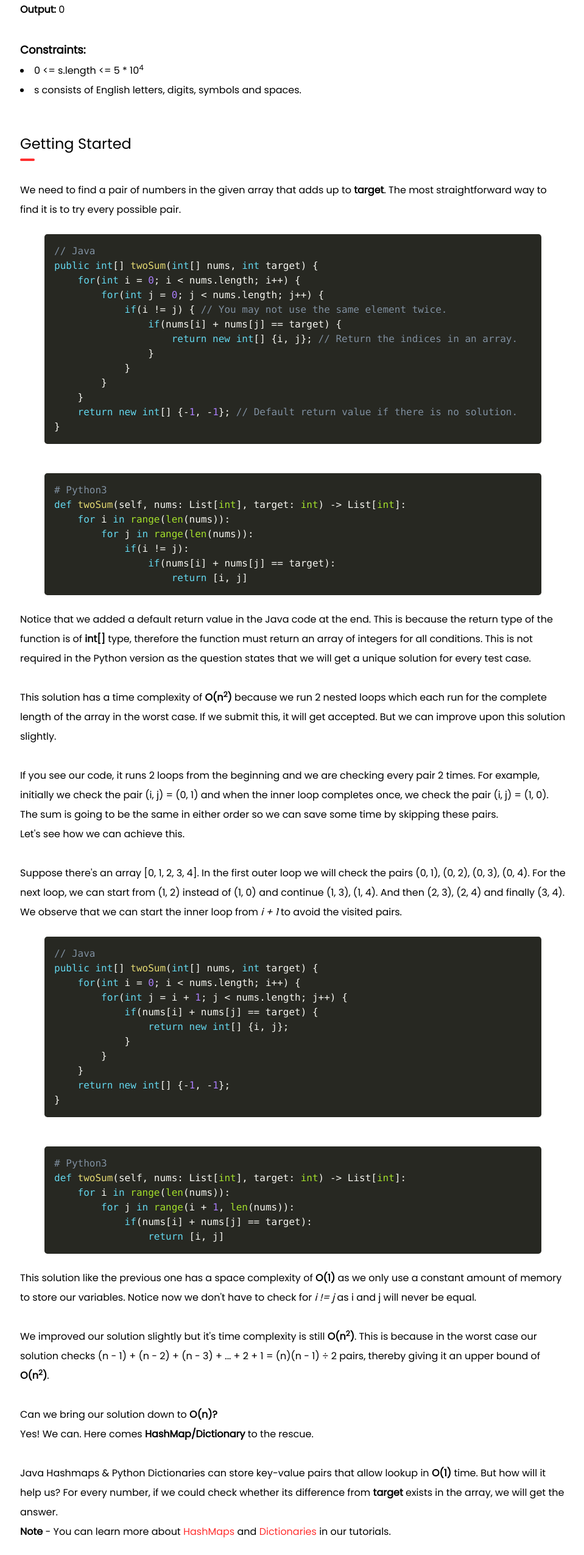
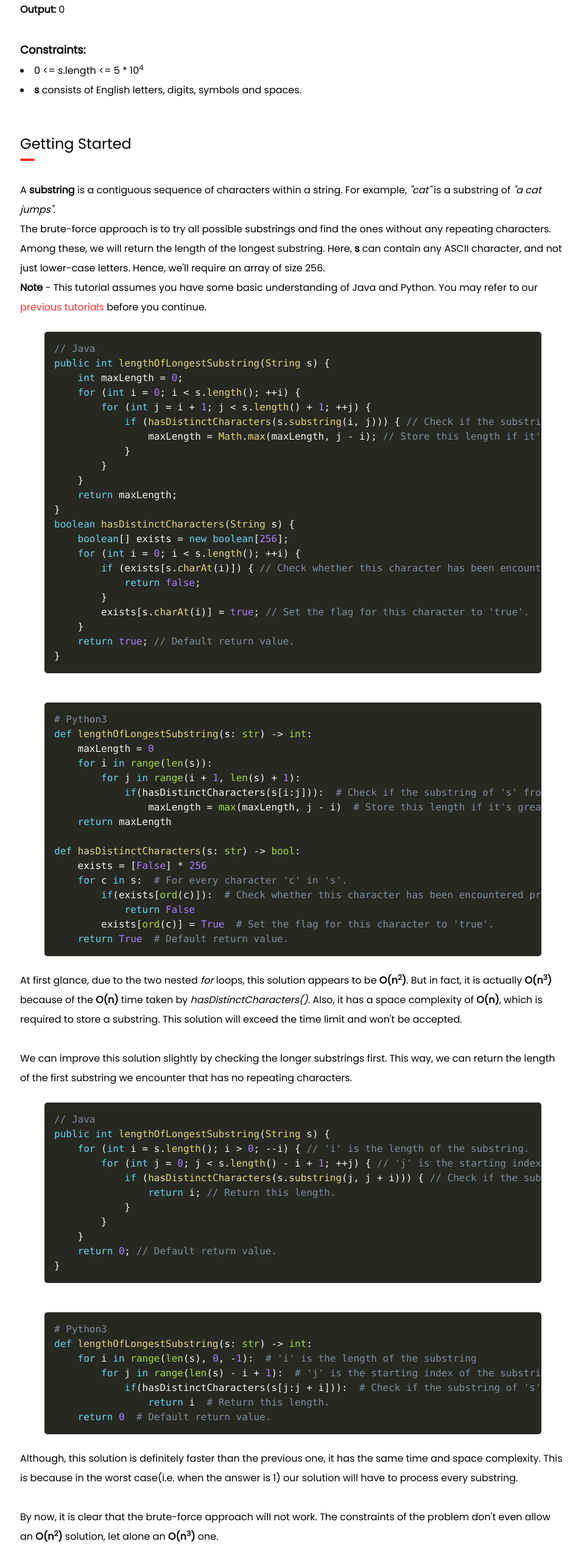
Before and after one commit to thesourceproject/thesourceproject.github.io, a Nuxt app: page /article/11-LeetCode-3-Longest-Substring-Without-Repeating-Characters in a window 1280 px wide. Shown: the part 1480-4030 px from the top of the page at 61% size, without its empty margins (159-1118 px from the left). Built offline with nearby package versions, Linux system fonts and the light colour scheme; a web font is replaced by a local one.

Commit message:
article 11 update

```diff
--- a/pages/article/11-LeetCode-3-Longest-Substring-Without-Repeating-Characters.vue
+++ b/pages/article/11-LeetCode-3-Longest-Substring-Without-Repeating-Characters.vue
@@ -61,122 +61,122 @@
       </p>
       <ul class="list-disc list-inside">
         <li>0 &lt;= s.length &lt;= 5 * 10<sup>4</sup></li>
-        <li>s consists of English letters, digits, symbols and spaces.</li>
+        <li>
+          <strong>s</strong> consists of English letters, digits, symbols and
+          spaces.
+        </li>
       </ul>
       <div class="mt-12 flex flex-col">
         <h2 class="text-2xl">Getting Started</h2>
         <div class="w-6 h-1 bg-background-2 rounded-full"></div>
       </div>
       <p class="mt-8">
-        We need to find a pair of numbers in the given array that adds up to
-        <strong>target</strong>. The most straightforward way to find it is to
-        try every possible pair.
+        A <strong>substring</strong> is a contiguous sequence of characters
+        within a string. For example, <em>"cat"</em> is a substring of
+        <em>"a cat jumps"</em>.<br />
+        The brute-force approach is to try all possible substrings and find the
+        ones without any repeating characters. Among these, we will return the
+        length of the longest substring. Here, <strong>s</strong> can contain
+        any ASCII character, and not just lower-case letters. Hence, we'll
+        require an array of size 256.<br />
+        <strong>Note</strong> - This tutorial assumes you have some basic
+        understanding of Java and Python. You may refer to our
+        <NuxtLink
+          class="text-text-3 hover:underline focus:underline focus:outline-none"
+          :to="{ path: '/find', query: { q: 'basics' } }"
+          >previous tutorials</NuxtLink
+        >
+        before you continue.
       </p>
       <CodeSnippet
         code="// Java
-public int[] twoSum(int[] nums, int target) {
-    for(int i = 0; i < nums.length; i++) {
-        for(int j = 0; j < nums.length; j++) {
-            if(i != j) { // You may not use the same element twice.
-                if(nums[i] + nums[j] == target) {
-                    return new int[] {i, j}; // Return the indices in an array.
-                }
+public int lengthOfLongestSubstring(String s) {
+    int maxLength = 0;
+    for (int i = 0; i < s.length(); ++i) {
+        for (int j = i + 1; j < s.length() + 1; ++j) {
+            if (hasDistinctCharacters(s.substring(i, j))) { // Check if the substring of 's' from 'i' to 'j - 1' has distinct characters.
+                maxLength = Math.max(maxLength, j - i); // Store this length if it's greater than 'maxLength'.
             }
         }
     }
-    return new int[] {-1, -1}; // Default return value if there is no solution.
+    return maxLength;
+}
+boolean hasDistinctCharacters(String s) {
+    boolean[] exists = new boolean[256];
+    for (int i = 0; i < s.length(); ++i) {
+        if (exists[s.charAt(i)]) { // Check whether this character has been encountered previously.
+            return false;
+        }
+        exists[s.charAt(i)] = true; // Set the flag for this character to 'true'.
+    }
+    return true; // Default return value.
 }"
         lang="language-java"
       />
       <CodeSnippet
         code="# Python3
-def twoSum(self, nums: List[int], target: int) -> List[int]:
-    for i in range(len(nums)):
-        for j in range(len(nums)):
-            if(i != j):
-                if(nums[i] + nums[j] == target):
-                    return [i, j]"
+def lengthOfLongestSubstring(s: str) -> int:
+    maxLength = 0
+    for i in range(len(s)):
+        for j in range(i + 1, len(s) + 1):
+            if(hasDistinctCharacters(s[i:j])):  # Check if the substring of 's' from 'i' to 'j - 1' has distinct characters.
+                maxLength = max(maxLength, j - i)  # Store this length if it's greater than 'maxLength'.
+    return maxLength
+
+def hasDistinctCharacters(s: str) -> bool:
+    exists = [False] * 256
+    for c in s:  # For every character 'c' in 's'.
+        if(exists[ord(c)]):  # Check whether this character has been encountered previously.
+            return False
+        exists[ord(c)] = True  # Set the flag for this character to 'true'.
+    return True  # Default return value."
         lang="language-python"
       />
       <p>
-        Notice that we added a default return value in the Java code at the end.
-        This is because the return type of the function is of
-        <strong>int[]</strong> type, therefore the function must return an array
-        of integers for all conditions. This is not required in the Python
-        version as the question states that we will get a unique solution for
-        every test case.<br /><br />
-        This solution has a time complexity of
-        <strong>O(n<sup>2</sup>)</strong> because we run 2 nested loops which
-        each run for the complete length of the array in the worst case. If we
-        submit this, it will get accepted. But we can improve upon this solution
-        slightly.<br /><br />
-        If you see our code, it runs 2 loops from the beginning and we are
-        checking every pair 2 times. For example, initially we check the pair
-        (i, j) = (0, 1) and when the inner loop completes once, we check the
-        pair (i, j) = (1, 0). The sum is going to be the same in either order so
-        we can save some time by skipping these pairs.<br />
-        Let's see how we can achieve this.<br /><br />
-        Suppose there's an array [0, 1, 2, 3, 4]. In the first outer loop we
-        will check the pairs (0, 1), (0, 2), (0, 3), (0, 4). For the next loop,
-        we can start from (1, 2) instead of (1, 0) and continue (1, 3), (1, 4).
-        And then (2, 3), (2, 4) and finally (3, 4).<br />
-        We observe that we can start the inner loop from <em>i + 1</em> to avoid
-        the visited pairs.
+        At first glance, due to the two nested <em>for</em> loops, this solution
+        appears to be <strong>O(n<sup>2</sup>)</strong>. But in fact, it is
+        actually <strong>O(n<sup>3</sup>)</strong> because of the
+        <strong>O(n)</strong> time taken by <em>hasDistinctCharacters()</em>.
+        Also, it has a space complexity of <strong>O(n)</strong>, which is
+        required to store a substring. This solution will exceed the time limit
+        and won't be accepted.<br /><br />
+        We can improve this solution slightly by checking the longer substrings
+        first. This way, we can return the length of the first substring we
+        encounter that has no repeating characters.
       </p>
       <CodeSnippet
         code="// Java
-public int[] twoSum(int[] nums, int target) {
-    for(int i = 0; i < nums.length; i++) {
-        for(int j = i + 1; j < nums.length; j++) {
-            if(nums[i] + nums[j] == target) {
-                return new int[] {i, j};
+public int lengthOfLongestSubstring(String s) {
+    for (int i = s.length(); i > 0; --i) { // 'i' is the length of the substring.
+        for (int j = 0; j < s.length() - i + 1; ++j) { // 'j' is the starting index of the substring.
+            if (hasDistinctCharacters(s.substring(j, j + i))) { // Check if the substring of 's' from 'j' to 'j + i - 1' has distinct characters.
+                return i; // Return this length.
             }
         }
     }
-    return new int[] {-1, -1};
+    return 0; // Default return value.
 }"
         lang="language-java"
       />
       <CodeSnippet
         code="# Python3
-def twoSum(self, nums: List[int], target: int) -> List[int]:
-    for i in range(len(nums)):
-        for j in range(i + 1, len(nums)):
-            if(nums[i] + nums[j] == target):
-                return [i, j]"
+def lengthOfLongestSubstring(s: str) -> int:
+    for i in range(len(s), 0, -1):  # 'i' is the length of the substring
+        for j in range(len(s) - i + 1):  # 'j' is the starting index of the substring
+            if(hasDistinctCharacters(s[j:j + i])):  # Check if the substring of 's' from 'j' to 'j + i - 1' has distinct characters.
+                return i  # Return this length.
+    return 0  # Default return value."
         lang="language-python"
       />
       <p>
-        This solution like the previous one has a space complexity of
-        <strong>O(1)</strong> as we only use a constant amount of memory to
-        store our variables. Notice now we don't have to check for
-        <em>i != j</em> as i and j will never be equal.<br /><br />
-        We improved our solution slightly but it's time complexity is still
-        <strong>O(n<sup>2</sup>)</strong>. This is because in the worst case our
-        solution checks (n - 1) + (n - 2) + (n - 3) + ... + 2 + 1 = (n)(n - 1) ÷
-        2 pairs, thereby giving it an upper bound of
-        <strong>O(n<sup>2</sup>)</strong>.<br /><br />
-        Can we bring our solution down to
-        <strong>O(n)?</strong><br />
-        Yes! We can. Here comes
-        <strong>HashMap/Dictionary</strong> to the rescue.<br /><br />
-        Java Hashmaps &amp; Python Dictionaries can store key-value pairs that
-        allow lookup in <strong>O(1)</strong> time. But how will it help us? For
-        every number, if we could check whether its difference from
-        <strong>target</strong> exists in the array, we will get the answer.<br />
-        <strong>Note</strong> - You can learn more about
-        <NuxtLink
-          class="text-text-3 hover:underline focus:underline focus:outline-none"
-          to="/article/8-Using-inbuilt-data-structures-of-Java"
-          >HashMaps</NuxtLink
-        >
-        and
-        <NuxtLink
-          class="text-text-3 hover:underline focus:underline focus:outline-none"
-          to="/article/9-Using-inbuilt-data-structures-of-Python"
-          >Dictionaries</NuxtLink
-        >
-        in our tutorials.
+        Although, this solution is definitely faster than the previous one, it
+        has the same time and space complexity. This is because in the worst
+        case(i.e. when the answer is 1) our solution will have to process every
+        substring.<br /><br />
+        By now, it is clear that the brute-force approach will not work. The
+        constraints of the problem don't even allow an
+        <strong>O(n<sup>2</sup>)</strong> solution, let alone an
+        <strong>O(n<sup>3</sup>)</strong> one.
       </p>
       <CodeSnippet
         code="// Java
```
